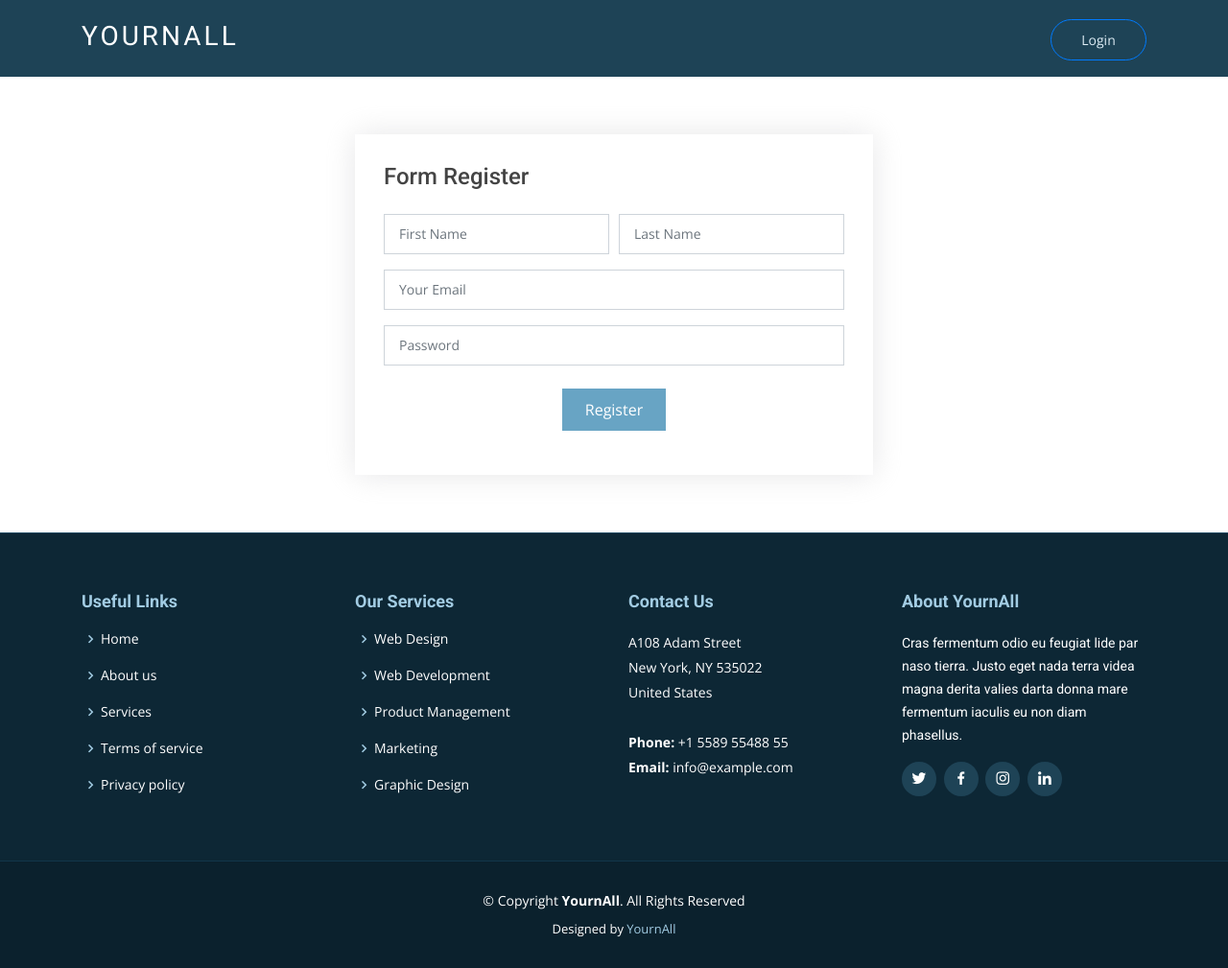
After one commit to ikhwanmuhammd/yournall, a CodeIgniter app: page /yournall/register in a window 1280 px wide. The commit adds this page. Shown: the whole page at 96% size. Run offline with CodeIgniter, Linux system fonts and the light colour scheme; some libraries are stand-ins or nearby versions.

Commit message:
commit ketiga

```diff
--- /dev/null
+++ b/application/controllers/Register.php
@@ -0,0 +1,11 @@
+<?php
+defined('BASEPATH') OR exit('No direct script access allowed');
+
+class Register extends CI_Controller {
+
+	public function index(){
+		$this->load->view('templates/header');
+		$this->load->view('administrator/v_register');
+		$this->load->view('templates/footer');
+	}
+}
--- /dev/null
+++ b/application/views/administrator/v_register.php
@@ -0,0 +1,95 @@
+<!DOCTYPE html>
+<html lang="en">
+
+<head>
+  <meta charset="utf-8">
+  <meta content="width=device-width, initial-scale=1.0" name="viewport">
+
+  <meta content="" name="descriptison">
+  <meta content="" name="keywords">
+
+  <!-- Favicons -->
+  <link href="<?php echo base_url() ?>assets/img/favicon.png" rel="icon">
+  <link href="<?php echo base_url() ?>assets/img/apple-touch-icon.png" rel="apple-touch-icon">
+
+  <!-- Google Fonts -->
+  <link href="https://fonts.googleapis.com/css?family=Open+Sans:300,300i,400,400i,600,600i,700,700i|Roboto:300,300i,400,400i,500,500i,700,700i&display=swap" rel="stylesheet">
+
+  <!-- Vendor CSS Files -->
+  <link href="<?php echo base_url() ?>assets/vendor/bootstrap/css/bootstrap.min.css" rel="stylesheet">
+  <link href="<?php echo base_url() ?>assets/vendor/animate.css/animate.min.css" rel="stylesheet">
+  <link href="<?php echo base_url() ?>assets/vendor/icofont/icofont.min.css" rel="stylesheet">
+  <link href="<?php echo base_url() ?>assets/vendor/boxicons/css/boxicons.min.css" rel="stylesheet">
+  <link href="<?php echo base_url() ?>assets/vendor/venobox/venobox.css" rel="stylesheet">
+  <link href="<?php echo base_url() ?>assets/vendor/owl.carousel/assets/owl.carousel.min.css" rel="stylesheet">
+  <link href="<?php echo base_url() ?>assets/vendor/aos/aos.css" rel="stylesheet">
+
+  <!-- Template Main CSS File -->
+  <link href="<?php echo base_url() ?>assets/css/style.css" rel="stylesheet">
+
+  <!-- =======================================================
+  * Template Name: Moderna - v2.0.1
+  * Template URL: https://bootstrapmade.com/free-bootstrap-template-corporate-moderna/
+  * Author: BootstrapMade.com
+  * License: https://bootstrapmade.com/license/
+  ======================================================== -->
+</head>
+<title>Register - YournAll</title>
+<body>
+  <!-- ======= Header ======= -->
+  <header id="header" class="fixed-top">
+    <div class="container">
+
+      <div class="logo float-left">
+        <h1 class="text-light"><a href="<?php echo base_url('login') ?>"><span>YournAll</span></a></h1>
+        <!-- Uncomment below if you prefer to use an image logo -->
+        <!-- <a href="index.html"><img src="assets/img/logo.png" alt="" class="img-fluid"></a>-->
+      </div>
+
+      <nav class="nav-menu float-right d-none d-lg-block">
+        <ul>
+          <li><a href="<?php echo base_url('login') ?>" class="btn btn-block btn-outline-primary btn-circle" style="width:100px;">Login</a></li>
+        </ul>
+      </nav><!-- .nav-menu -->
+    </div>
+  </header><!-- End Header -->
+
+  <main id="main">
+    <!-- ======= Login Section ======= -->
+    <section class="contact" data-aos="fade-up" data-aos-easing="ease-in-out" data-aos-duration="500">
+      <div class="container">
+
+        <div class="row justify-content-center">
+
+          <div class="col-lg-6">
+            <form action="" method="post" role="form" class="php-email-form">
+              <h1 class="h4 text-gray-900 mb-4">Form Register</h1>
+              <div class="form-row">
+                <div class="col-md-6 form-group">
+                  <input type="text" name="firstName" class="form-control" id="firstName" placeholder="First Name" required />
+                  <div class="validate"></div>
+                </div>
+                <div class="col-md-6 form-group">
+                  <input type="text" class="form-control" name="lastName" id="lastName" placeholder="Last Name" required />
+                  <div class="validate"></div>
+                </div>
+              </div>
+              <div class="form-group">
+                <input type="email" class="form-control" name="email" id="email" placeholder="Your Email" data-rule="email" data-msg="Please enter a valid email" />
+                <div class="validate"></div>
+              </div>
+              <div class="form-group">
+			    <div class="input-group" id="show_hide_password">
+			      <input class="form-control" type="password" name="pswd" id="pswd" placeholder="Password">
+			      <div class="input-group-addon">
+			        <a href=""><i class="fa fa-eye-slash" aria-hidden="true"></i></a>
+			    </div>
+			  </div><br>
+              <div class="text-center"><button type="submit">Register</button></div>
+            </form>
+          </div>
+        </div>
+
+      </div>
+    </section><!-- End Contact Section -->
+  </main><!-- End #main -->
--- a/application/views/templates/footer.php
+++ b/application/views/templates/footer.php
@@ -81,6 +81,7 @@
 
   <!-- Template Main JS File -->
   <script src="<?php echo base_url() ?>assets/js/main.js"></script>
+  <script src="<?php echo base_url() ?>assets/js/myjavascript.js"></script>
 
 </body>
 
--- a/assets/css/style.css
+++ b/assets/css/style.css
@@ -2197,3 +2197,15 @@ section {
 #footer .credits a {
   color: #a2cce3;
 }
+
+.btn-circle {
+  border-radius: 30px;
+}
+.box-login {
+  /*height: 400px;*/
+  /*max-width: 600px;*/
+  text-align: center;
+  /*line-height: 400px;*/
+  background-image: url(assets/img/bg_login.jpg);
+  background-repeat: no-repeat;
+}
--- /dev/null
+++ b/assets/js/myjavascript.js
@@ -0,0 +1,19 @@
+$(document).ready(function() {
+    $("#show_hide_password a").on('click', function(event) {
+        event.preventDefault();
+        if($('#show_hide_password input').attr("type") == "text"){
+            $('#show_hide_password input').attr('type', 'password');
+            $('#show_hide_password i').addClass( "fa-eye-slash" );
+            $('#show_hide_password i').removeClass( "fa-eye" );
+        }else if($('#show_hide_password input').attr("type") == "password"){
+            $('#show_hide_password input').attr('type', 'text');
+            $('#show_hide_password i').removeClass( "fa-eye-slash" );
+            $('#show_hide_password i').addClass( "fa-eye" );
+        }
+    });
+});
+
+$('.box').backgroundMove();
+$('.box').backgroundMove({
+  movementStrength:'50'
+});
```
Also changed, not shown: application/controllers/Login.php (added, +11 -0 lines), application/views/administrator/v_login.php (added, +85 -0 lines), application/views/pages/v_jinter.php (+1 -9 lines), application/views/pages/v_jnat.php (+29 -27 lines), assets/img/bg_login.jpg (added).
